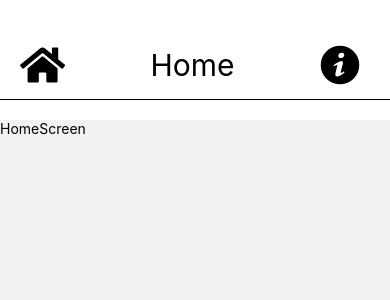
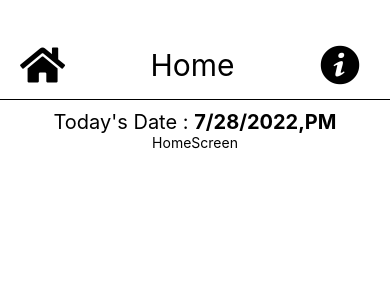
Before and after one commit to purplevarun/kharcha-app, a React Native app: screen /HomeScreen in a window 390 px wide. Shown: the top 300 px of the page. Built offline with nearby package versions, Linux system fonts and the light colour scheme.

Commit message:
Added TodaysDate

```diff
--- a/major-components/header/Header.tsx
+++ b/major-components/header/Header.tsx
@@ -13,7 +13,6 @@ const Header = () => {
 				alignItems: "center",
 				borderBottomColor: "black",
 				borderBottomWidth: 1,
-				marginBottom: 20,
 			}}
 		>
 			<TouchableOpacity style={{ paddingLeft: 20 }}>
--- /dev/null
+++ b/minor-components/todaysdate/TodaysDate.tsx
@@ -0,0 +1,19 @@
+import { Text, View } from "react-native";
+
+const TodaysDate = () => {
+	const getDate = () => {
+		const fullDate = new Date().toLocaleString();
+		const day = fullDate.slice(0, 10);
+		const year = fullDate.slice(19, 24);
+		return day + year;
+	};
+
+	return (
+		<View style={{ marginTop: 10, display: "flex", flexDirection: "row" }}>
+			<Text style={{ fontSize: 20 }}>Today's Date : </Text>
+			<Text style={{ fontSize: 20, fontWeight: "bold" }}>{getDate()}</Text>
+		</View>
+	);
+};
+
+export default TodaysDate;
--- a/screens/home/HomeScreen.tsx
+++ b/screens/home/HomeScreen.tsx
@@ -1,8 +1,17 @@
 import { ScrollView, Text } from "react-native";
+import TodaysDate from "../../minor-components/todaysdate/TodaysDate";
 
 const HomeScreen = () => {
 	return (
-		<ScrollView>
+		<ScrollView
+			keyboardShouldPersistTaps="always"
+			contentContainerStyle={{
+				alignItems: "center",
+				minHeight: 760,
+				backgroundColor: "white",
+			}}
+		>
+			<TodaysDate />
 			<Text>HomeScreen</Text>
 		</ScrollView>
 	);
```
